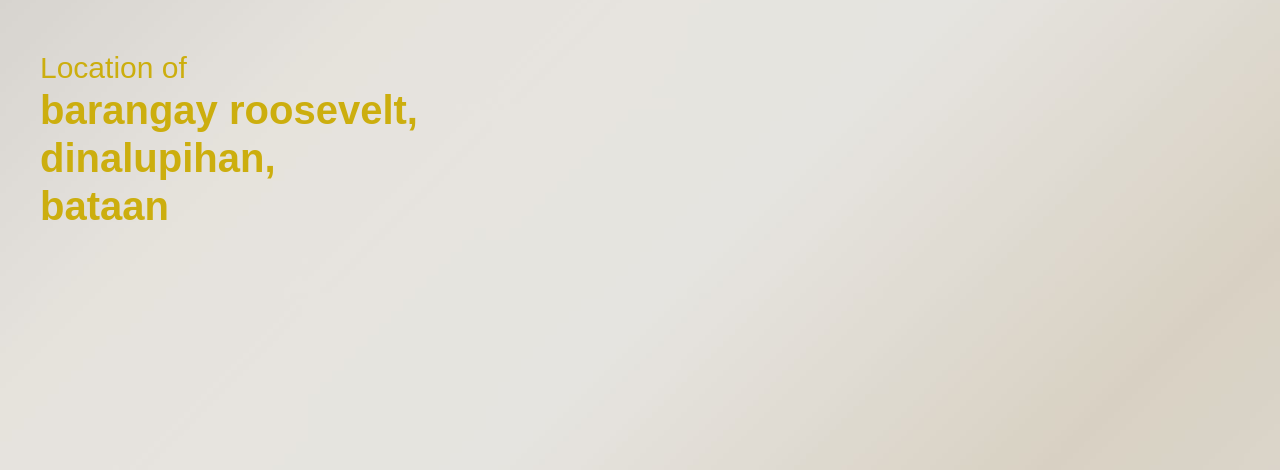
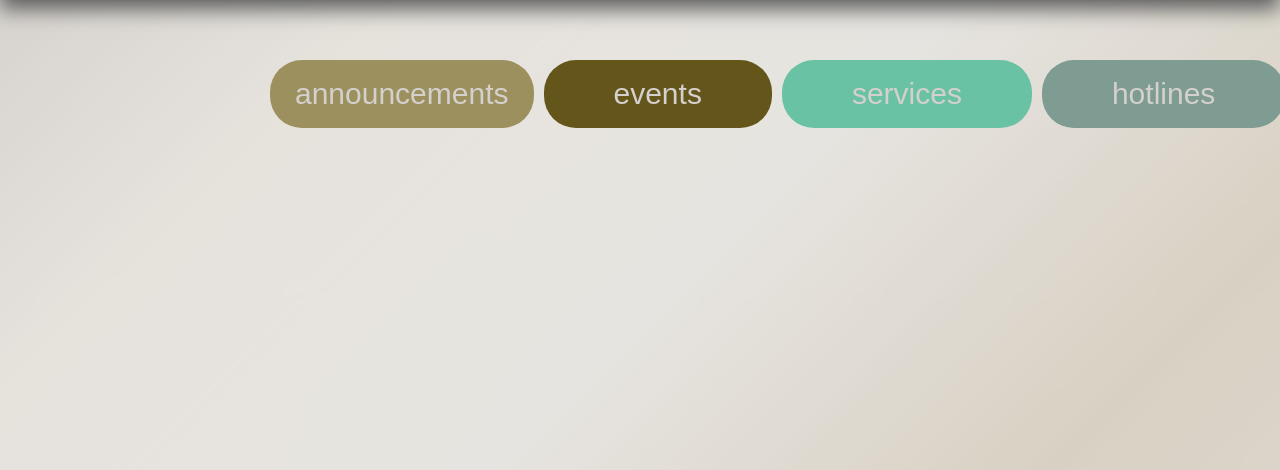
Before and after one commit to WesleyJoshuaPerez/EBRG-PROJECT, a PHP site: page /EBRG-PROJECT/maindashboard.html in a window 1280 px wide. Shown: the part 80-550 px from the top of the page. Run offline with PHP 8.4, Linux system fonts and the light colour scheme; some web fonts are replaced.

Commit message:
main_dashboard

```diff
--- /dev/null
+++ b/div.js
@@ -0,0 +1,10 @@
+function showDiv(divId) {
+    // Hide all content divs
+    const contentDivs = document.querySelectorAll('.content-div');
+    contentDivs.forEach(div => {
+        div.style.display = 'none';
+    });
+
+    // Show the clicked div
+    document.getElementById(divId).style.display = 'block';
+}
--- a/maindashboard.css
+++ b/maindashboard.css
@@ -12,7 +12,8 @@ body {
  }
 
  header {
-     position: fixed;
+    position: fixed;
+    z-index: 1000;
      top: 0;
      left: 0;
      width: 100%;
@@ -21,6 +22,7 @@ body {
      align-items: center; /* Center items vertically */
      transition: 0.6s;
      background-color: #788665;
+     box-shadow: 0 9px 20px rgb(90, 90, 90);
  }
  .barangay_loc{
     margin-top: 130px;
@@ -238,3 +240,149 @@ header .search_bar{
     height: auto;
 }
 }
+
+.btns {
+    margin-top: 140px;
+    margin-left: 270px;
+    display: flex;
+    flex-direction: row;
+    align-items: flex-start;
+    gap: 10px;
+}
+
+.a1 {
+    background-color: #9C905E;
+    color: #D4D0CD;
+    font-size: 30px;
+    padding: 17px 25px 17px 25px;
+    border-radius: 32px;
+    border:none;
+}
+
+.a1::before{
+    content: "";
+    position: absolute;
+    height: 7px;
+    width: 0%;
+    background-color: #9C905E;
+    margin-top: 65px;
+    transition: all 0.3s;
+    border-radius: 20px;
+}
+.a1:hover::before {
+    width: 13.5%; /* Adjust width for the desired line length */
+}
+
+.e1 {
+    background-color: #64551A;
+    color: #D4D0CD;
+    font-size: 30px;
+    padding: 17px 70px 17px 70px;
+    border-radius: 32px;
+    border:none;
+    position: relative;
+}
+
+.e1::before{
+    content: "";
+    position: absolute;
+    margin-left: -40px;
+    border-radius: 32px;
+    height: 7px;
+    width: 0%;
+    background-color: #64551A;
+    margin-top: 65px;
+    transition: all 0.3s;
+}
+.e1:hover::before {
+    width: 72%; /* Adjust width for the desired line length */
+}
+
+.s1 {
+    background-color: #6AC2A5;
+    color: #D4D0CD;
+    font-size: 30px;
+    padding: 17px 70px 17px 70px;
+    border-radius: 32px;
+    border:none;
+}
+
+.s1::before{
+    content: "";
+    position: absolute;
+    margin-left: -40px;
+    border-radius: 32px;
+    height: 7px;
+    width: 0%;
+    background-color: #6AC2A5;
+    margin-top: 65px;
+    transition: all 0.3s;
+}
+.s1:hover::before {
+    width: 12%; /* Adjust width for the desired line length */
+}
+
+.h1 {
+    background-color: #7E9C92;
+    color: #D4D0CD;
+    font-size: 30px;
+    padding: 17px 70px 17px 70px;
+    border-radius: 32px;
+    border:none;
+}
+
+.h1::before{
+    content: "";
+    position: absolute;
+    margin-left: -40px;
+    border-radius: 32px;
+    height: 7px;
+    width: 0%;
+    background-color: #7E9C92;
+    margin-top: 65px;
+    transition: all 0.3s;
+}
+.h1:hover::before {
+    width: 11.5%; /* Adjust width for the desired line length */
+}
+
+.content-div {
+    display: none; /* Initially hide all divs */
+    margin-top: 20px;
+}
+
+#anncts {
+    background-color: #9C905E;
+    height: 400px;
+    width: 800px;
+    margin-left: 390px;
+    margin-top: 70px;
+    border-radius: 15px;
+}
+
+#anncts2 {
+    background-color: #9C905E;
+    height: 400px;
+    width: 800px;
+    margin-left: 390px;
+    margin-top: 70px;
+    border-radius: 15px;
+}
+
+#evnts {
+    background-color: #64551A;
+    height: 400px;
+    width: 800px;
+    margin-left: 390px;
+    margin-top: 70px;
+    border-radius: 15px;
+}
+
+#evnts2 {
+    background-color: #64551A;
+    height: 400px;
+    width: 800px;
+    margin-left: 390px;
+    margin-top: 70px;
+    border-radius: 15px;
+}
--- a/maindashboard.html
+++ b/maindashboard.html
@@ -58,15 +58,30 @@
             </ul>
         </nav>
     </footer>
-    <div class="barangay_loc">
-        <p>Location of</p>
-        <h1>barangay roosevelt,</h1>
-        <h1>dinalupihan,</h1>
-        <h1> bataan</h1>
+
+    <div class="btns">
+        <button id="announcementsBtn" class="a1" onclick="showDiv('announcements')">announcements</button>
+        <button id="eventsBtn" class="e1" onclick="showDiv('events')">events</button>
+        <button id="servicesBtn" class="s1" onclick="showDiv('services')">services</button>
+        <button id="hotlinesBtn" class="h1" onclick="showDiv('hotlines')">hotlines</button>
     </div>
-        <!-- Link to the JavaScript file for darmmode function -->
+
+    <div id="announcements" class="content-div">
+        <div id="anncts"></div>
+        <div id="anncts2"></div>
+    </div>
+    <div id="events" class="content-div" style="display: none;">
+        <div id="evnts"></div>
+        <div id="evnts2"></div>
+    </div>
+    <div id="services" class="content-div" style="display: none;">This is the Services content.</div>
+    <div id="hotlines" class="content-div" style="display: none;">This is the Hotlines content.</div>
+
+
+        <!-- Link to the JavaScript file for darkmode function -->
         <script src="darkmode.js"></script>
        <!-- Link to the JavaScript file for hamburger menu function -->
        <script src="hamburgermenu.js"></script>
+       <script src="div.js"></script>
 </body>
 </html>
```
